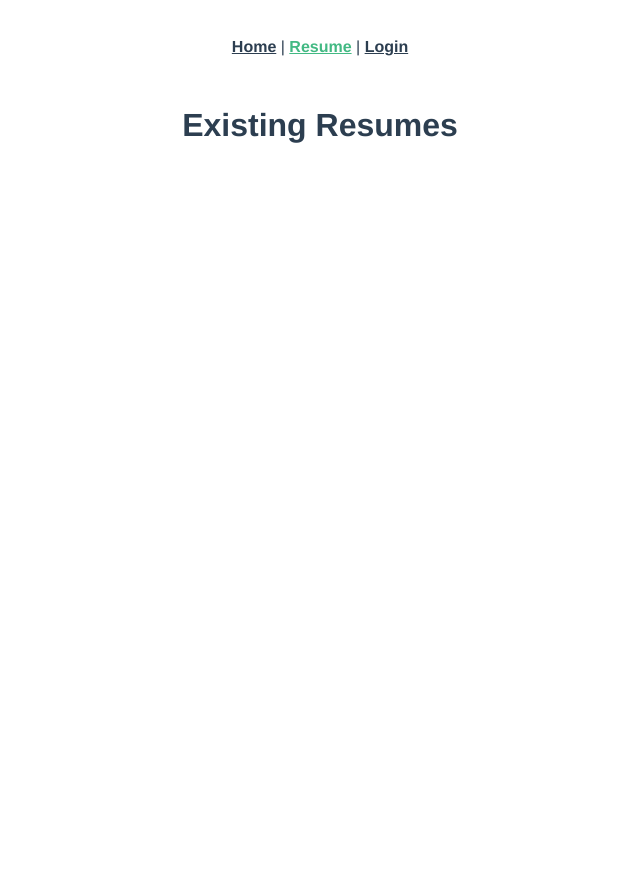
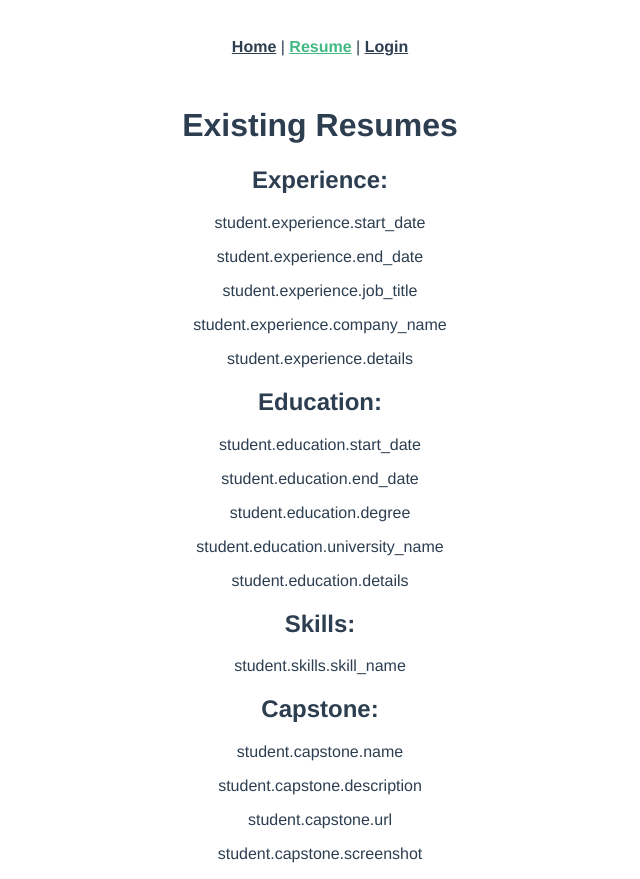
Before and after one commit to tmilitello/student-portal, a Vue app: page /resumes in a window 1280 px wide. Shown: the whole page, without its empty margins (320-960 px from the left). Before the commit the page ends 800 px from the top, so only its background shows below. Built offline with nearby package versions, Linux system fonts and the light colour scheme.

Commit message:
Hard codes resume data for experience, education, skills, and capstone

```diff
--- a/src/views/ResumesIndex.vue
+++ b/src/views/ResumesIndex.vue
@@ -25,6 +25,33 @@ export default {
 <template>
   <div class="home">
     <h1>{{ message }}</h1>
+    <div>
+      <h2>Experience:</h2>
+      <p>{{ "student.experience.start_date" }}</p>
+      <p>{{ "student.experience.end_date" }}</p>
+      <p>{{ "student.experience.job_title" }}</p>
+      <p>{{ "student.experience.company_name" }}</p>
+      <p>{{ "student.experience.details" }}</p>
+    </div>
+    <div>
+      <h2>Education:</h2>
+      <p>student.education.start_date</p>
+      <p>student.education.end_date</p>
+      <p>student.education.degree</p>
+      <p>student.education.university_name</p>
+      <p>student.education.details</p>
+    </div>
+    <div>
+      <h2>Skills:</h2>
+      <p>student.skills.skill_name</p>
+    </div>
+    <div>
+      <h2>Capstone:</h2>
+      <p>student.capstone.name</p>
+      <p>student.capstone.description</p>
+      <p>student.capstone.url</p>
+      <p>student.capstone.screenshot</p>
+    </div>
     <!-- Experience, Education, Skills, Capstone -->
   </div>
 </template>
```
